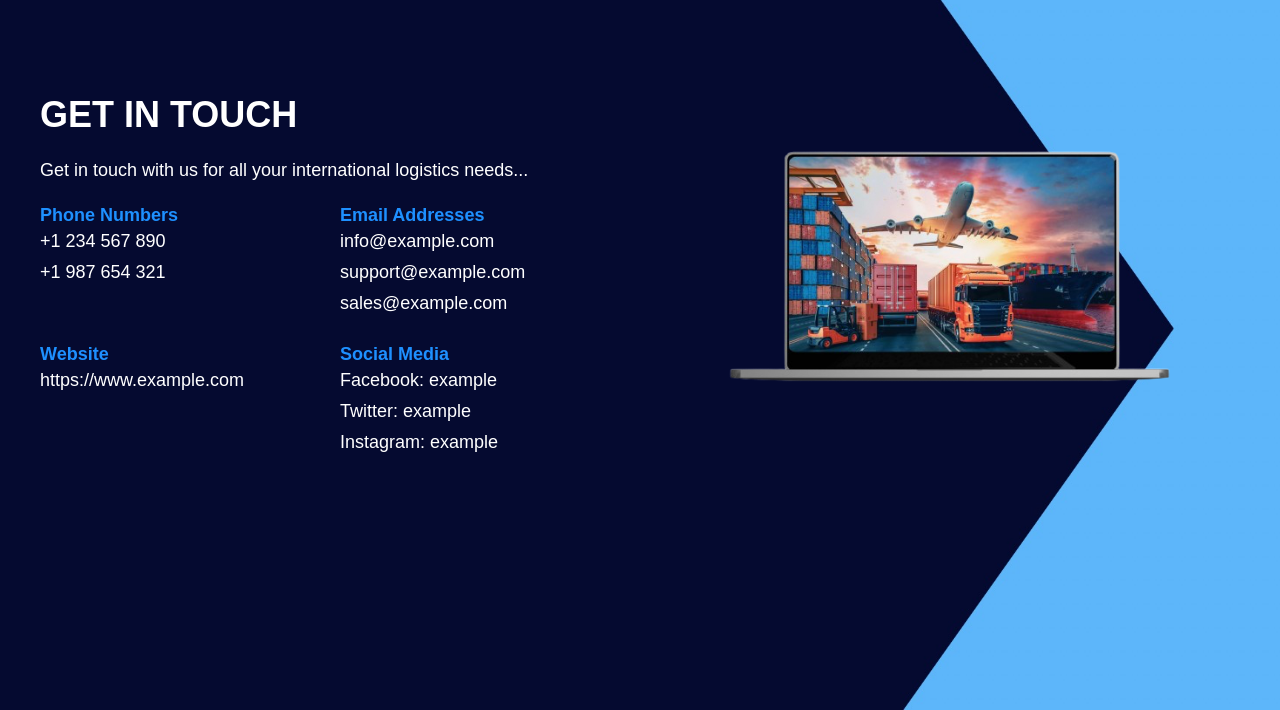
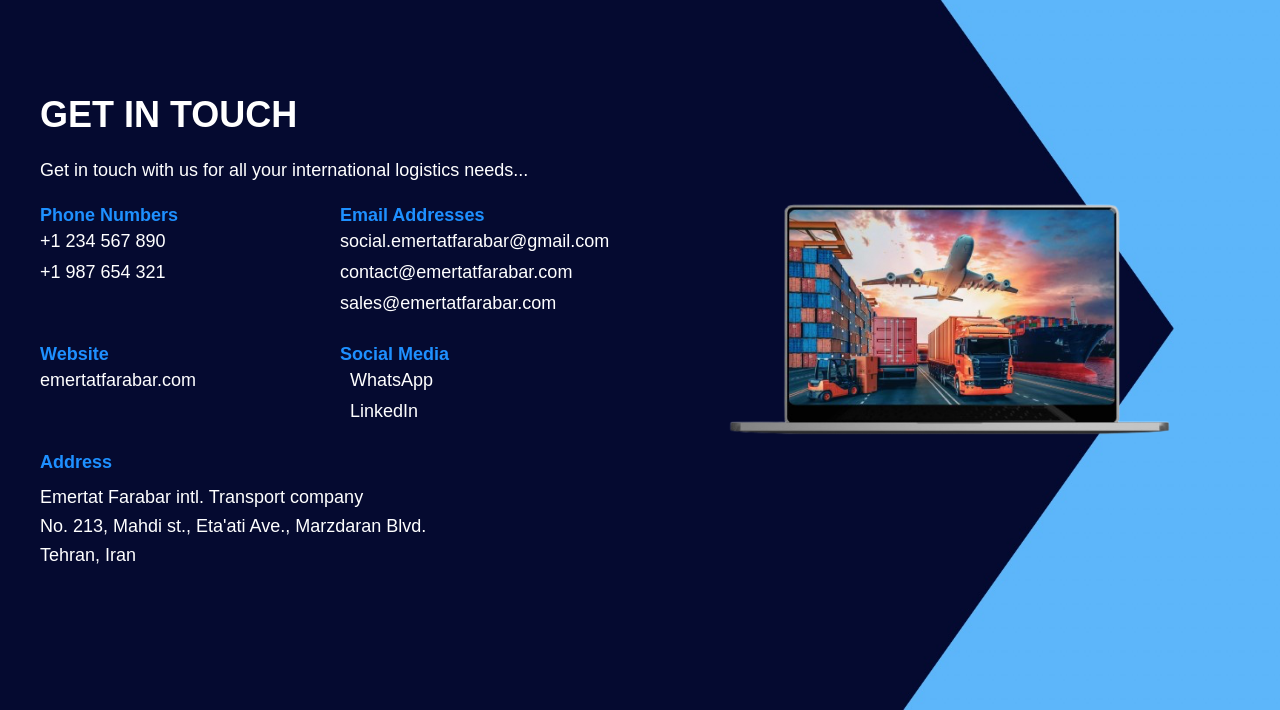
Before and after one commit to sinaziaee/emertat, a Django app: page /contact/ in a window 1280 px wide. Shown: the part 90-800 px from the top of the page. Run offline with Django 5.2, Linux system fonts and the light colour scheme; data that the repository does not hold is empty.

Commit message:
updated the contact page

```diff
--- a/info/templates/info/contact.html
+++ b/info/templates/info/contact.html
@@ -53,6 +53,14 @@
     padding: 20px;
     box-sizing: border-box;
   }
+  .social-icon {
+    margin-right: 10px;
+    color: #FFFFFF;
+  }
+  .address-block {
+    margin-top: 10px;
+    line-height: 1.6;
+  }
 
   @media (max-width: 768px) {
     .get-in-touch-text, .laptop-image {
@@ -87,17 +95,17 @@
         {% if contact and contact.email1 %}
           <div class="contact-item">{{ contact.email1 }}</div>
         {% else %}
-          <div class="contact-item">info@example.com</div>
+          <div class="contact-item">social.emertatfarabar@gmail.com</div>
         {% endif %}
         {% if contact and contact.email2 %}
           <div class="contact-item">{{ contact.email2 }}</div>
         {% else %}
-          <div class="contact-item">support@example.com</div>
+          <div class="contact-item">contact@emertatfarabar.com</div>
         {% endif %}
         {% if contact and contact.email3 %}
           <div class="contact-item">{{ contact.email3 }}</div>
         {% else %}
-          <div class="contact-item">sales@example.com</div>
+          <div class="contact-item">sales@emertatfarabar.com</div>
         {% endif %}
       </div>
       <div>
@@ -110,29 +118,52 @@
           </div>
         {% else %}
           <div class="contact-item">
-            <a href="https://www.example.com" style="color: #FFFFFF; text-decoration: none;">
-              https://www.example.com
+            <a href="https://emertatfarabar.com/" style="color: #FFFFFF; text-decoration: none;">
+              emertatfarabar.com
             </a>
           </div>
         {% endif %}
       </div>
       <div>
         <strong>Social Media</strong>
-        {% if contact and contact.social1 %}
-          <div class="contact-item">{{ contact.social1 }}</div>
+        {% if contact and contact.whatsapp %}
+          <div class="contact-item">
+            <a href="https://wa.me/{{ contact.whatsapp|cut:'+' }}" target="_blank" style="color: #FFFFFF; text-decoration: none;">
+              <i class="fab fa-whatsapp social-icon"></i>WhatsApp
+            </a>
+          </div>
         {% else %}
-          <div class="contact-item">Facebook: example</div>
+          <div class="contact-item">
+            <a href="https://wa.me/1234567890" target="_blank" style="color: #FFFFFF; text-decoration: none;">
+              <i class="fab fa-whatsapp social-icon"></i>WhatsApp
+            </a>
+          </div>
         {% endif %}
-        {% if contact and contact.social2 %}
-          <div class="contact-item">{{ contact.social2 }}</div>
+        {% if contact and contact.linkedin %}
+          <div class="contact-item">
+            <a href="{{ contact.linkedin }}" target="_blank" style="color: #FFFFFF; text-decoration: none;">
+              <i class="fab fa-linkedin social-icon"></i>LinkedIn
+            </a>
+          </div>
         {% else %}
-          <div class="contact-item">Twitter: example</div>
+          <div class="contact-item">
+            <a href="https://www.linkedin.com/company/example" target="_blank" style="color: #FFFFFF; text-decoration: none;">
+              <i class="fab fa-linkedin social-icon"></i>LinkedIn
+            </a>
+          </div>
         {% endif %}
-        {% if contact and contact.social3 %}
-          <div class="contact-item">{{ contact.social3 }}</div>
-        {% else %}
-          <div class="contact-item">Instagram: example</div>
-        {% endif %}
+      </div>
+      <div>
+        <strong>Address</strong>
+        <div class="address-block">
+          {% if contact and contact.address %}
+            {{ contact.address|linebreaks }}
+          {% else %}
+          Emertat Farabar intl. Transport company<br>
+          No. 213, Mahdi st., Eta'ati Ave., Marzdaran Blvd.<br>
+          Tehran, Iran<br>
+          {% endif %}
+        </div>
       </div>
     </div>
   </div>
--- a/info/templates/info/why.html
+++ b/info/templates/info/why.html
@@ -94,7 +94,7 @@
       promptly and efficiently.</li>
   </ul>
   <div class="image-container">
-    <img src="{% static 'info/images/car3.png' %}" alt="Car" class="car-image">
+    <img src="{% static 'info/images/team.jpg' %}" alt="Car" class="car-image">
     <div class="price-inquiry">
       <button onclick="window.location.href='/price-inquiry'">Price inquiry</button>
     </div>
```
Also changed, not shown: info/static/info/images/team.jpg (added).
